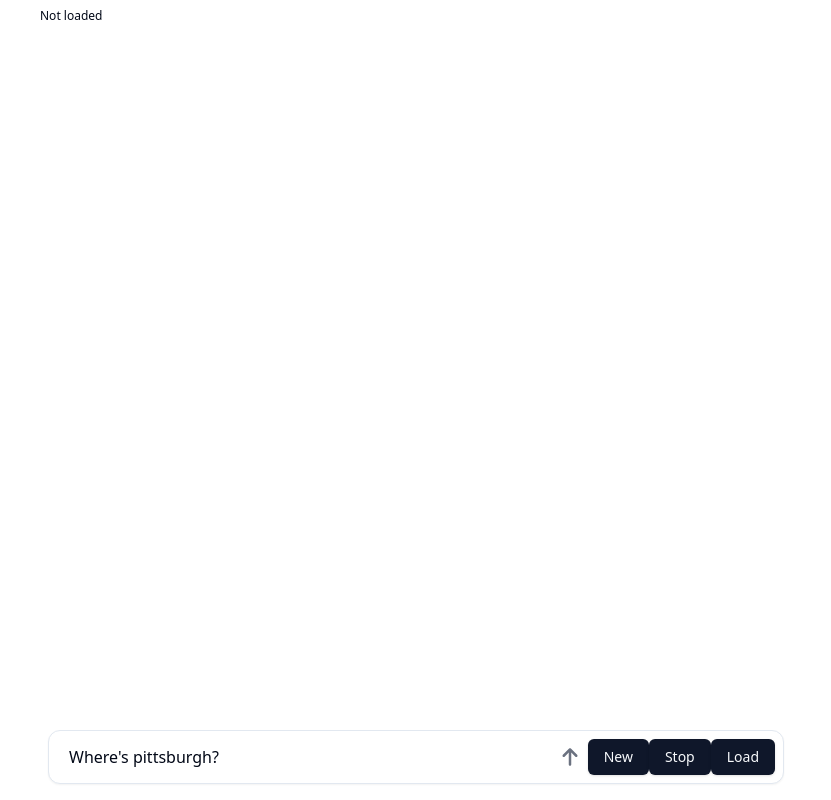
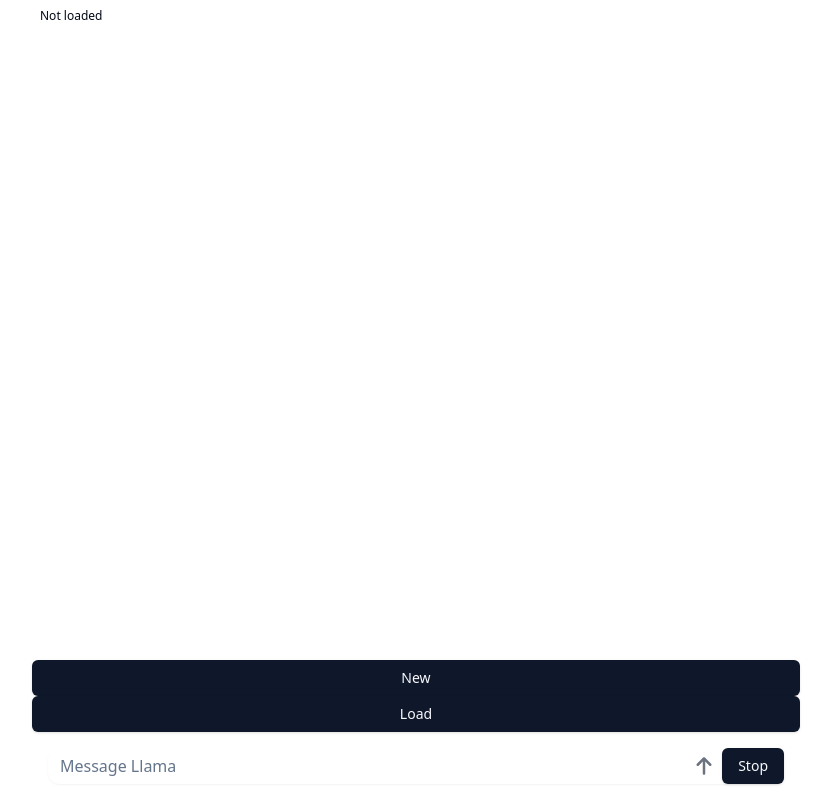
Before and after one commit to abi/secret-llama, a React (Vite) app: page / in a window 1280 px wide. Shown: the whole page, without its empty margins (224-1055 px from the left). Built offline with nearby package versions, Linux system fonts and the light colour scheme; what @mlc-ai/web-llm would draw is missing.

Commit message:
add zustand to create a global state store

```diff
--- a/package.json
+++ b/package.json
@@ -21,7 +21,8 @@
     "react-icons": "^5.2.0",
     "react-markdown": "^9.0.1",
     "tailwind-merge": "^2.3.0",
-    "tailwindcss-animate": "^1.0.7"
+    "tailwindcss-animate": "^1.0.7",
+    "zustand": "^4.5.2"
   },
   "devDependencies": {
     "@tailwindcss/typography": "^0.5.13",
--- a/src/App.tsx
+++ b/src/App.tsx
@@ -1,9 +1,10 @@
 import { useEffect, useRef, useState } from "react";
 import * as webllm from "@mlc-ai/web-llm";
-import { Input } from "@/components/ui/input";
 import { Button } from "./components/ui/button";
-import { FaArrowUp, FaHorseHead, FaPerson } from "react-icons/fa6";
+import { FaHorseHead, FaPerson } from "react-icons/fa6";
 import Markdown from "react-markdown";
+import UserInput from "./components/UserInput";
+import useChatStore from "./hooks/useChatStore";
 
 const appConfig = webllm.prebuiltAppConfig;
 // CHANGE THIS TO SEE EFFECTS OF BOTH, CODE BELOW DO NOT NEED TO CHANGE
@@ -25,7 +26,6 @@ const MODELS = [
 function App() {
   const [engine, setEngine] = useState<webllm.EngineInterface | null>(null);
   const [progress, setProgress] = useState("Not loaded");
-  const [userInput, setUserInput] = useState("Where's pittsburgh?");
   const [chatHistory, setChatHistory] = useState<
     webllm.ChatCompletionMessageParam[]
   >([]);
@@ -33,7 +33,12 @@ function App() {
   const [modelsState, setModelsState] = useState<{ [key: string]: boolean }>(
     {}
   );
-  const systemPrompt = "You act like Tom Hanks.";
+
+  // Store
+  const userInput = useChatStore((state) => state.userInput);
+  const setUserInput = useChatStore((state) => state.setUserInput);
+
+  const systemPrompt = "You are a very helpful assistant.";
 
   // Respond in markdown.
 
@@ -49,6 +54,7 @@ function App() {
     // console.log(report);
     setProgress(report.text);
   };
+
   // const selectedModel = "TinyLlama-1.1B-Chat-v0.4-q4f32_1-1k";
   // const selectedModel = "Phi1.5-q4f16_1-1k";
   const selectedModel = "Mistral-7B-Instruct-v0.2-q4f16_1";
@@ -68,7 +74,7 @@ function App() {
     return engine;
   }
 
-  async function send() {
+  async function onSend() {
     let loadedEngine = engine;
 
     // Start up the engine first
@@ -151,12 +157,12 @@ function App() {
       return;
     }
     await engine.resetChat();
-    setUserInput("");
+    // setUserInput("");
     setChatHistory([]);
     console.log("reset complete");
   }
 
-  async function stop() {
+  function onStop() {
     if (!engine) {
       console.error("Engine not loaded");
       return;
@@ -177,7 +183,6 @@ function App() {
     <>
       <div className="max-w-3xl mx-auto flex flex-col h-screen">
         <div className="p-2 text-xs">{progress}</div>
-
         <div className="p-2 text-xs text-center font-bold hidden">
           {MODELS.map((model, index) => (
             <div key={index}>
@@ -192,7 +197,7 @@ function App() {
             </div>
           ))}
         </div>
-        {/* List of messages */}
+        {/* MessageList */}
         <div className="flex-1 overflow-auto" ref={scrollRef}>
           <div className="max-w-3xl mx-auto text-base px-5">
             {chatHistory.map((message, index) => (
@@ -212,36 +217,16 @@ function App() {
                 <Markdown className="text-gray-700 pl-8 mt-2 leading-[1.75] prose">
                   {typeof message.content === "string"
                     ? message.content
-                    : "No content found"}
+                    : "Non-string content found"}
                 </Markdown>
               </div>
             ))}
           </div>
         </div>
-
+        <Button onClick={resetChat}>New</Button>
+        <Button onClick={loadEngine}>Load</Button>
         {/* User input footer */}
-        <div className="p-4 bg-white">
-          <div className="flex items-center p-2 bg-white border rounded-xl shadow-sm">
-            <Input
-              className="flex-1 border-none shadow-none focus:ring-0
-              ring-0 focus:border-0 focus-visible:ring-0 text-base"
-              placeholder="Message Llama"
-              onChange={(e) => setUserInput(e.target.value)}
-              value={userInput}
-              onKeyDown={(e) => {
-                if (e.key === "Enter") {
-                  send();
-                }
-              }}
-            />
-            <Button className="p-2" variant="ghost" onClick={send}>
-              <FaArrowUp className="h-5 w-5 text-gray-500" />
-            </Button>
-            <Button onClick={resetChat}>New</Button>
-            <Button onClick={stop}>Stop</Button>
-            <Button onClick={loadEngine}>Load</Button>
-          </div>
-        </div>
+        <UserInput onSend={onSend} onStop={onStop} />
       </div>
     </>
   );
--- /dev/null
+++ b/src/components/UserInput.tsx
@@ -0,0 +1,40 @@
+import { FaArrowUp } from "react-icons/fa6";
+import { Button } from "./ui/button";
+import { Input } from "./ui/input";
+import useChatStore from "../hooks/useChatStore";
+
+function UserInput({
+  onSend,
+  onStop,
+}: {
+  onSend: () => Promise<void>;
+  onStop: () => void;
+}) {
+  const userInput = useChatStore((state) => state.userInput);
+  const setUserInput = useChatStore((state) => state.setUserInput);
+
+  return (
+    <div className="p-4">
+      <div className="flex items-center p-2border rounded-xl shadow-sm">
+        <Input
+          className="flex-1 border-none shadow-none focus:ring-0
+              ring-0 focus:border-0 focus-visible:ring-0 text-base"
+          placeholder="Message Llama"
+          onChange={(e) => setUserInput(e.target.value)}
+          value={userInput}
+          onKeyDown={(e) => {
+            if (e.key === "Enter") {
+              onSend();
+            }
+          }}
+        />
+        <Button className="p-2" variant="ghost" onClick={onSend}>
+          <FaArrowUp className="h-5 w-5 text-gray-500" />
+        </Button>
+        <Button onClick={onStop}>Stop</Button>
+      </div>
+    </div>
+  );
+}
+
+export default UserInput;
--- /dev/null
+++ b/src/hooks/useChatStore.ts
@@ -0,0 +1,13 @@
+import { create } from "zustand";
+
+interface State {
+  userInput: string;
+  setUserInput: (input: string) => void;
+}
+
+const useChatStore = create<State>((set) => ({
+  userInput: "",
+  setUserInput: (input: string) => set({ userInput: input }),
+}));
+
+export default useChatStore;
```
Also changed, not shown: 1 other file (tests, documents, lock files or other folders).
